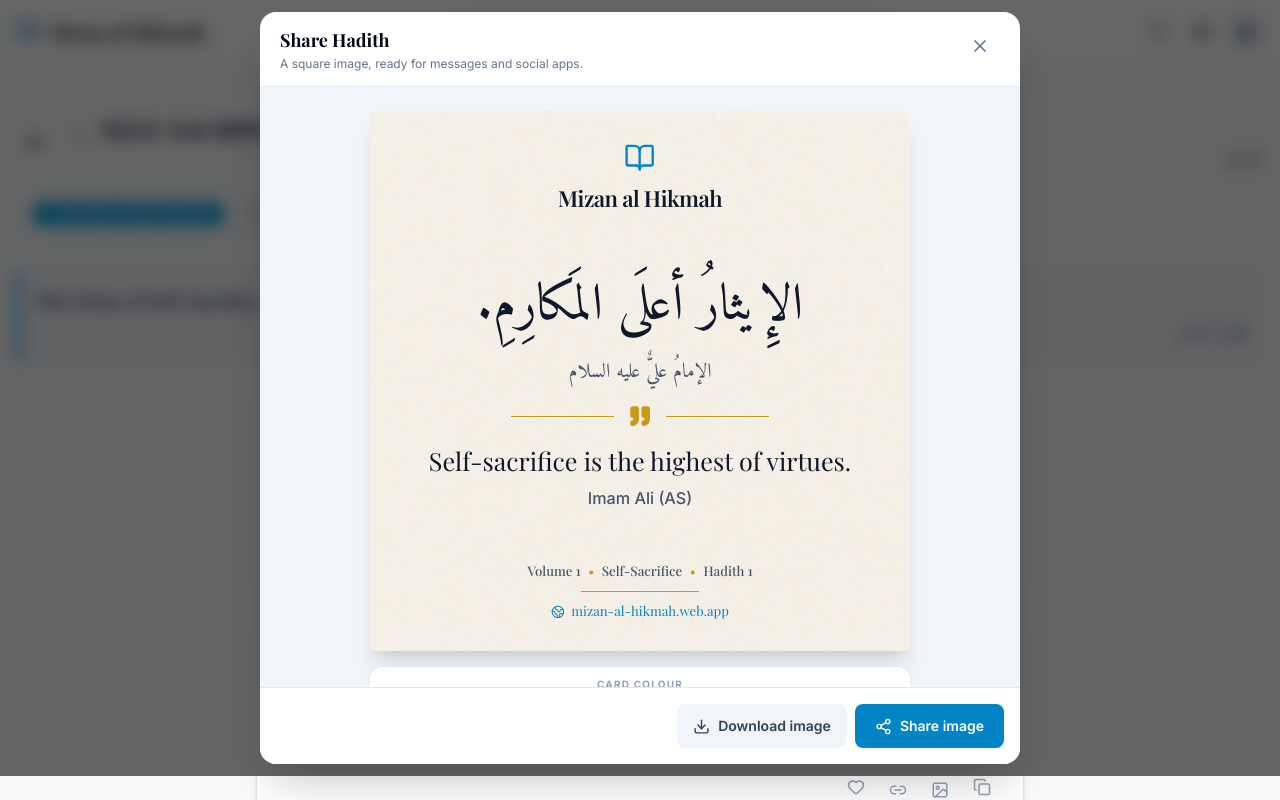
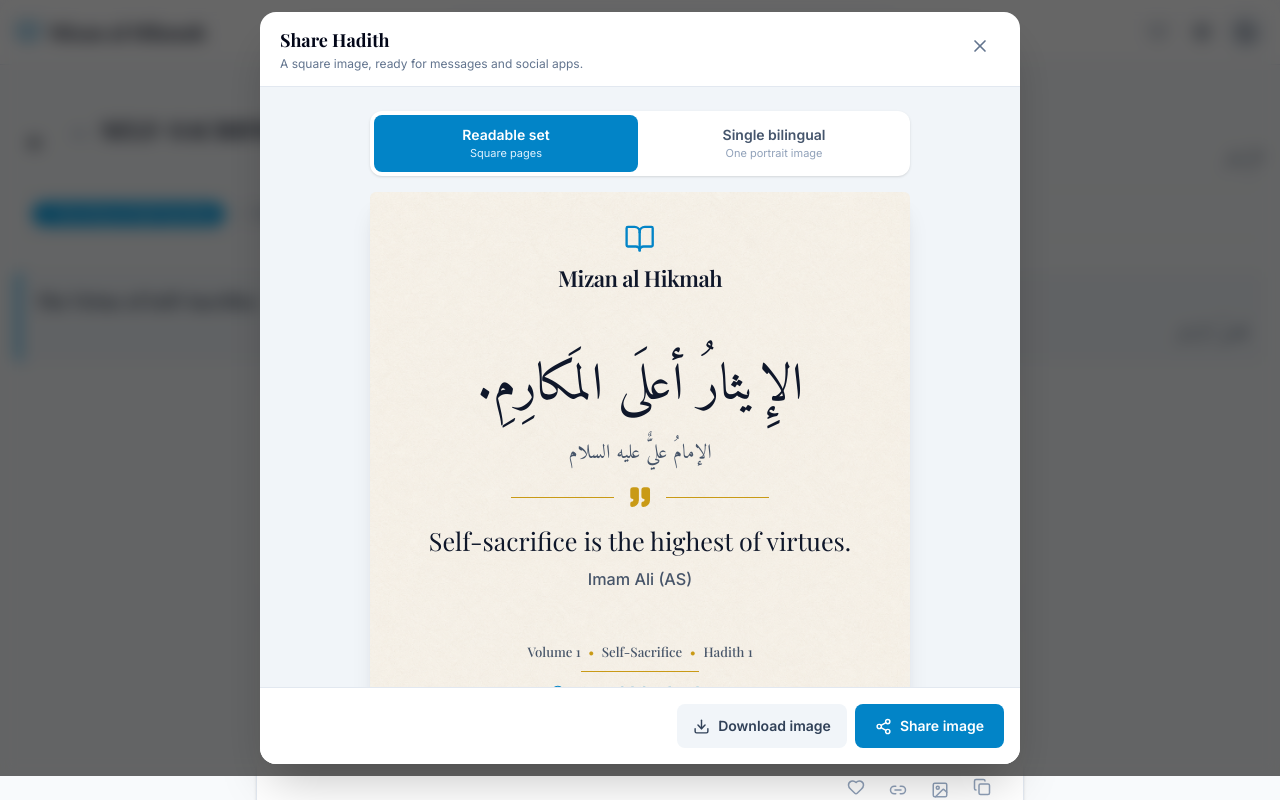
Before and after one commit to lotetreel/mizan-al-hikmah, a React (Vite) app: page /volume/1/chapter/1 in a window 1280 px wide. Both pictures are taken after a click on the button 940 px from the left and 554 px from the top of the page. Shown: the top 800 px of the page. Built offline with nearby package versions, Linux system fonts and the light colour scheme; a web font is replaced by a local one.

Commit message:
Add single bilingual share format

```diff
--- a/src/components/HadithShareModal.tsx
+++ b/src/components/HadithShareModal.tsx
@@ -25,6 +25,8 @@ interface HadithShareModalProps {
 }
 
 type SharePageKind = 'combined' | 'arabic' | 'english';
+type ShareOutputMode = 'readable-set' | 'single-bilingual';
+type ShareCardLayout = 'square' | 'portrait';
 
 interface ParsedHadithText {
     attribution: string | null;
@@ -46,6 +48,7 @@ interface SharePage {
 interface ShareCardProps {
     page: SharePage;
     theme: ShareTheme;
+    layout: ShareCardLayout;
     volume: number;
     chapterTitle?: string;
     hadithNumber: number;
@@ -293,6 +296,22 @@ function buildSharePages(hadith: Hadith): SharePage[] {
     }));
 }
 
+function buildBilingualSharePage(hadith: Hadith): SharePage {
+    const arabic = parseArabicHadith(hadith.arabic);
+    const english = parseEnglishHadith(hadith.english);
+
+    return {
+        id: 'single-bilingual',
+        kind: 'combined',
+        arabic: arabic.text,
+        arabicAttribution: arabic.attribution,
+        english: english.text,
+        englishAttribution: english.attribution,
+        pageNumber: 1,
+        totalPages: 1,
+    };
+}
+
 function arabicFontSize(page: SharePage): string {
     const length = page.arabic?.length ?? 0;
     if (page.kind === 'combined') {
@@ -416,6 +435,7 @@ function FittedShareContent({
 function ShareCard({
     page,
     theme,
+    layout,
     volume,
     chapterTitle,
     hadithNumber,
@@ -424,60 +444,11 @@ function ShareCard({
 }: ShareCardProps) {
     const title = displayTitle(chapterTitle);
     const isCombined = page.kind === 'combined';
+    const isPortrait = layout === 'portrait';
     const sourceFontSize = title.length > 28 ? '1.9cqw' : '2.45cqw';
-
-    return (
-        <div
-            ref={captureRef}
-            data-testid={testId}
-            data-theme={theme.id}
-            className="relative aspect-square w-full overflow-hidden transition-colors duration-300"
-            style={{
-                containerType: 'inline-size',
-                backgroundColor: theme.background,
-                backgroundImage: "url('/hadith-card-paper-texture.png')",
-                backgroundBlendMode: 'multiply',
-                backgroundPosition: 'center',
-                backgroundSize: 'cover',
-                color: theme.primaryText,
-            }}
-        >
-            {page.isExcerpt ? (
-                <span
-                    className="absolute right-[6.5cqw] top-[6cqw] font-sans text-[2.05cqw] font-bold uppercase tracking-[0.14em]"
-                    style={{ color: theme.brand }}
-                >
-                    Excerpt
-                </span>
-            ) : page.totalPages > 1 && (
-                <span
-                    className="absolute right-[6.5cqw] top-[6cqw] font-sans text-[2.35cqw] font-semibold tracking-[0.08em]"
-                    style={{ color: theme.brand }}
-                >
-                    {page.pageNumber}/{page.totalPages}
-                </span>
-            )}
-
-            <div className="flex h-full flex-col px-[7.4cqw] pb-[5.5cqw] pt-[5.8cqw] text-center">
-                <header className="flex shrink-0 flex-col items-center">
-                    <BookOpen
-                        className="h-[5.8cqw] w-[5.8cqw]"
-                        strokeWidth={1.8}
-                        style={{ color: theme.brand }}
-                        aria-hidden="true"
-                    />
-                    <div
-                        className="mt-[1.5cqw] font-serif text-[4.1cqw] font-semibold tracking-[-0.025em]"
-                        style={{ color: theme.primaryText }}
-                    >
-                        Mizan al Hikmah
-                    </div>
-                </header>
-
-                <FittedShareContent
-                    fitKey={`${page.id}-${theme.id}-${page.arabic?.length ?? 0}-${page.english?.length ?? 0}`}
-                    spacingClass={page.isExcerpt ? 'gap-[1.6cqw]' : isCombined ? 'gap-[3cqw]' : 'gap-[4.2cqw]'}
-                >
+    const spacingClass = page.isExcerpt ? 'gap-[1.6cqw]' : isCombined ? 'gap-[3cqw]' : 'gap-[4.2cqw]';
+    const shareContent = (
+        <>
             {page.arabic && (
                 <div className="w-full">
                     <p
@@ -535,7 +506,77 @@ function ShareCard({
                     )}
                 </div>
             )}
+        </>
+    );
+
+    return (
+        <div
+            ref={captureRef}
+            data-testid={testId}
+            data-theme={theme.id}
+            className={`relative w-full overflow-hidden transition-colors duration-300 ${isPortrait ? '' : 'aspect-square'}`}
+            style={{
+                containerType: 'inline-size',
+                backgroundColor: theme.background,
+                backgroundImage: "url('/hadith-card-paper-texture.png')",
+                backgroundBlendMode: 'multiply',
+                backgroundPosition: 'center',
+                backgroundSize: 'cover',
+                color: theme.primaryText,
+            }}
+        >
+            {page.isExcerpt ? (
+                <span
+                    className="absolute right-[6.5cqw] top-[6cqw] font-sans text-[2.05cqw] font-bold uppercase tracking-[0.14em]"
+                    style={{ color: theme.brand }}
+                >
+                    Excerpt
+                </span>
+            ) : page.totalPages > 1 && (
+                <span
+                    className="absolute right-[6.5cqw] top-[6cqw] font-sans text-[2.35cqw] font-semibold tracking-[0.08em]"
+                    style={{ color: theme.brand }}
+                >
+                    {page.pageNumber}/{page.totalPages}
+                </span>
+            )}
+
+            <div
+                className={`flex flex-col px-[7.4cqw] pb-[5.5cqw] pt-[5.8cqw] text-center ${isPortrait ? '' : 'h-full'}`}
+                style={isPortrait ? { minHeight: '100cqw' } : undefined}
+            >
+                <header className="flex shrink-0 flex-col items-center">
+                    <BookOpen
+                        className="h-[5.8cqw] w-[5.8cqw]"
+                        strokeWidth={1.8}
+                        style={{ color: theme.brand }}
+                        aria-hidden="true"
+                    />
+                    <div
+                        className="mt-[1.5cqw] font-serif text-[4.1cqw] font-semibold tracking-[-0.025em]"
+                        style={{ color: theme.primaryText }}
+                    >
+                        Mizan al Hikmah
+                    </div>
+                </header>
+
+                {isPortrait ? (
+                    <main className="flex flex-1 items-center justify-center py-[7cqw]">
+                        <div
+                            data-share-content="true"
+                            className={`flex w-full flex-col items-center ${spacingClass}`}
+                        >
+                            {shareContent}
+                        </div>
+                    </main>
+                ) : (
+                    <FittedShareContent
+                        fitKey={`${page.id}-${theme.id}-${layout}-${page.arabic?.length ?? 0}-${page.english?.length ?? 0}`}
+                        spacingClass={spacingClass}
+                    >
+                        {shareContent}
                     </FittedShareContent>
+                )}
 
                 <footer className="shrink-0">
                     <p
@@ -580,13 +621,19 @@ async function combineImagesVertically(dataUrls: string[]): Promise<string> {
     })));
 
     const canvas = document.createElement('canvas');
-    canvas.width = EXPORT_CARD_SIZE * EXPORT_PIXEL_RATIO;
-    canvas.height = canvas.width * images.length;
+    canvas.width = images[0]?.naturalWidth ?? EXPORT_CARD_SIZE * EXPORT_PIXEL_RATIO;
+    const renderedHeights = images.map(image => (
+        Math.round((image.naturalHeight / image.naturalWidth) * canvas.width)
+    ));
+    canvas.height = renderedHeights.reduce((total, height) => total + height, 0);
     const context = canvas.getContext('2d');
     if (!context) throw new Error('Unable to create image canvas');
 
+    let y = 0;
     images.forEach((image, index) => {
-        context.drawImage(image, 0, index * canvas.width, canvas.width, canvas.width);
+        const height = renderedHeights[index];
+        context.drawImage(image, 0, y, canvas.width, height);
+        y += height;
     });
 
     return canvas.toDataURL('image/png');
@@ -616,10 +663,14 @@ export function HadithShareModal({
     const captureRefs = useRef<Array<HTMLDivElement | null>>([]);
     const [currentPageIndex, setCurrentPageIndex] = useState(0);
     const [currentThemeIndex, setCurrentThemeIndex] = useState(0);
+    const [outputMode, setOutputMode] = useState<ShareOutputMode>('readable-set');
     const [isGenerating, setIsGenerating] = useState(false);
     const [isSharing, setIsSharing] = useState(false);
     const [notice, setNotice] = useState<string | null>(null);
-    const pages = useMemo(() => buildSharePages(hadith), [hadith]);
+    const readablePages = useMemo(() => buildSharePages(hadith), [hadith]);
+    const bilingualPage = useMemo(() => buildBilingualSharePage(hadith), [hadith]);
+    const pages = outputMode === 'single-bilingual' ? [bilingualPage] : readablePages;
+    const cardLayout: ShareCardLayout = outputMode === 'single-bilingual' ? 'portrait' : 'square';
     const currentPage = pages[Math.min(currentPageIndex, pages.length - 1)];
     const currentTheme = SHARE_THEMES[currentThemeIndex];
     const permalink = `${window.location.origin}/volume/${volume}/chapter/${chapterNum}#h-${hadith.hadith_num}`;
@@ -632,15 +683,19 @@ export function HadithShareModal({
             const element = captureRefs.current[index];
             if (!element) throw new Error(`Missing share card ${index + 1}`);
 
+            const captureHeight = cardLayout === 'square'
+                ? EXPORT_CARD_SIZE
+                : Math.ceil(Math.max(element.getBoundingClientRect().height, element.scrollHeight));
+
             return toPng(element, {
                 cacheBust: true,
                 pixelRatio: EXPORT_PIXEL_RATIO,
                 width: EXPORT_CARD_SIZE,
-                height: EXPORT_CARD_SIZE,
+                height: captureHeight,
                 backgroundColor: currentTheme.background,
                 style: {
                     width: `${EXPORT_CARD_SIZE}px`,
-                    height: `${EXPORT_CARD_SIZE}px`,
+                    height: `${captureHeight}px`,
                 },
             });
         }));
@@ -659,7 +714,11 @@ export function HadithShareModal({
         try {
             const dataUrls = await generatePageDataUrls();
             downloadDataUrls(dataUrls);
-            setNotice(dataUrls.length > 1 ? `${dataUrls.length} square images downloaded in order.` : 'Square image downloaded.');
+            setNotice(dataUrls.length > 1
+                ? `${dataUrls.length} square images downloaded in order.`
+                : outputMode === 'single-bilingual'
+                    ? 'Bilingual portrait image downloaded.'
+                    : 'Square image downloaded.');
         } catch (error) {
             console.error('Failed to generate share image', error);
             setNotice('The image could not be generated. Please try again.');
@@ -678,7 +737,7 @@ export function HadithShareModal({
                 const suffix = dataUrls.length > 1 ? `-${index + 1}-of-${dataUrls.length}` : '';
                 return dataUrlToFile(dataUrl, `mizan-hadith-${hadith.hadith_num}-${currentTheme.id}${suffix}.png`);
             }));
-            const shareText = `Read Hadith ${hadith.hadith_num} in Mizan al Hikmah: ${permalink}`;
+            const shareText = `Read Hadith ${hadith.hadith_num} in Mizan al Hikmah:\n${permalink}`;
 
             if (navigator.share) {
                 const canShareFiles = !navigator.canShare || navigator.canShare({ files });
@@ -687,7 +746,6 @@ export function HadithShareModal({
                     await navigator.share({
                         title: `Hadith ${hadith.hadith_num} — Mizan al Hikmah`,
                         text: shareText,
-                        url: permalink,
                         files,
                     });
                     return;
@@ -703,7 +761,6 @@ export function HadithShareModal({
                     await navigator.share({
                         title: `Hadith ${hadith.hadith_num} — Mizan al Hikmah`,
                         text: shareText,
-                        url: permalink,
                         files: [combinedFile],
                     });
                     return;
@@ -744,6 +801,12 @@ export function HadithShareModal({
         setCurrentThemeIndex(index);
     };
 
+    const selectOutputMode = (mode: ShareOutputMode) => {
+        setNotice(null);
+        setCurrentPageIndex(0);
+        setOutputMode(mode);
+    };
+
     return (
         <AnimatePresence>
             {isOpen && (
@@ -759,7 +822,9 @@ export function HadithShareModal({
                             <div>
                                 <h3 className="font-serif text-lg font-bold text-slate-950 dark:text-white">Share Hadith</h3>
                                 <p className="mt-0.5 text-xs text-slate-500 dark:text-slate-400">
-                                    {pages[0]?.isExcerpt
+                                    {outputMode === 'single-bilingual'
+                                        ? 'One bilingual image that grows with the hadith.'
+                                        : pages[0]?.isExcerpt
                                         ? 'A concise excerpt image; the full hadith link is included when shared.'
                                         : pages.length === 1
                                         ? 'A square image, ready for messages and social apps.'
@@ -777,16 +842,64 @@ export function HadithShareModal({
                         </header>
 
                         <div className="min-h-0 flex-1 overflow-y-auto bg-slate-100 px-3 py-4 dark:bg-slate-950 sm:px-8 sm:py-6">
-                            <div className="mx-auto w-full max-w-[540px] overflow-hidden rounded-md shadow-xl shadow-slate-900/10">
+                            <div
+                                role="radiogroup"
+                                aria-label="Image format"
+                                className="mx-auto mb-4 grid w-full max-w-[540px] grid-cols-2 gap-1 rounded-xl bg-white p-1 shadow-sm dark:bg-slate-900"
+                            >
+                                <button
+                                    type="button"
+                                    role="radio"
+                                    aria-checked={outputMode === 'readable-set'}
+                                    onClick={() => selectOutputMode('readable-set')}
+                                    disabled={isGenerating || isSharing}
+                                    className={`rounded-lg px-2 py-2.5 text-center transition-colors focus-visible:outline-none focus-visible:ring-2 focus-visible:ring-primary-500 disabled:opacity-50 ${
+                                        outputMode === 'readable-set'
+                                            ? 'bg-primary-600 text-white'
+                                            : 'text-slate-600 hover:bg-slate-100 dark:text-slate-300 dark:hover:bg-slate-800'
+                                    }`}
+                                >
+                                    <span className="block text-sm font-semibold">Readable set</span>
+                                    <span className={`block text-[11px] ${outputMode === 'readable-set' ? 'text-primary-100' : 'text-slate-400'}`}>
+                                        Square pages
+                                    </span>
+                                </button>
+                                <button
+                                    type="button"
+                                    role="radio"
+                                    aria-checked={outputMode === 'single-bilingual'}
+                                    onClick={() => selectOutputMode('single-bilingual')}
+                                    disabled={isGenerating || isSharing}
+                                    className={`rounded-lg px-2 py-2.5 text-center transition-colors focus-visible:outline-none focus-visible:ring-2 focus-visible:ring-primary-500 disabled:opacity-50 ${
+                                        outputMode === 'single-bilingual'
+                                            ? 'bg-primary-600 text-white'
+                                            : 'text-slate-600 hover:bg-slate-100 dark:text-slate-300 dark:hover:bg-slate-800'
+                                    }`}
+                                >
+                                    <span className="block text-sm font-semibold">Single bilingual</span>
+                                    <span className={`block text-[11px] ${outputMode === 'single-bilingual' ? 'text-primary-100' : 'text-slate-400'}`}>
+                                        One portrait image
+                                    </span>
+                                </button>
+                            </div>
+
+                            <div className={`mx-auto w-full max-w-[540px] rounded-md shadow-xl shadow-slate-900/10 ${cardLayout === 'portrait' ? 'max-h-[65vh] overflow-y-auto' : 'overflow-hidden'}`}>
                                 <ShareCard
                                     page={currentPage}
                                     theme={currentTheme}
+                                    layout={cardLayout}
                                     volume={volume}
                                     chapterTitle={chapterTitle}
                                     hadithNumber={hadith.hadith_num}
                                     testId="share-preview-card"
                                 />
                             </div>
+
+                            {cardLayout === 'portrait' && (
+                                <p className="mx-auto mt-2 max-w-[540px] text-center text-xs text-slate-500 dark:text-slate-400">
+                                    Scroll the preview to see the full image.
+                                </p>
+                            )}
 
                             <div
                                 className="mx-auto mt-4 flex max-w-[540px] items-center gap-2 rounded-xl bg-white p-2.5 shadow-sm dark:bg-slate-900"
@@ -913,12 +1026,16 @@ export function HadithShareModal({
                         >
                             {pages.map((page, index) => (
                                 <div
-                                    key={`${page.id}-${currentTheme.id}`}
-                                    style={{ width: EXPORT_CARD_SIZE, height: EXPORT_CARD_SIZE }}
+                                    key={`${outputMode}-${page.id}-${currentTheme.id}`}
+                                    style={{
+                                        width: EXPORT_CARD_SIZE,
+                                        ...(cardLayout === 'square' ? { height: EXPORT_CARD_SIZE } : {}),
+                                    }}
                                 >
                                     <ShareCard
                                         page={page}
                                         theme={currentTheme}
+                                        layout={cardLayout}
                                         volume={volume}
                                         chapterTitle={chapterTitle}
                                         hadithNumber={hadith.hadith_num}
```
Lines whose indentation alone changed are shown as unchanged.
